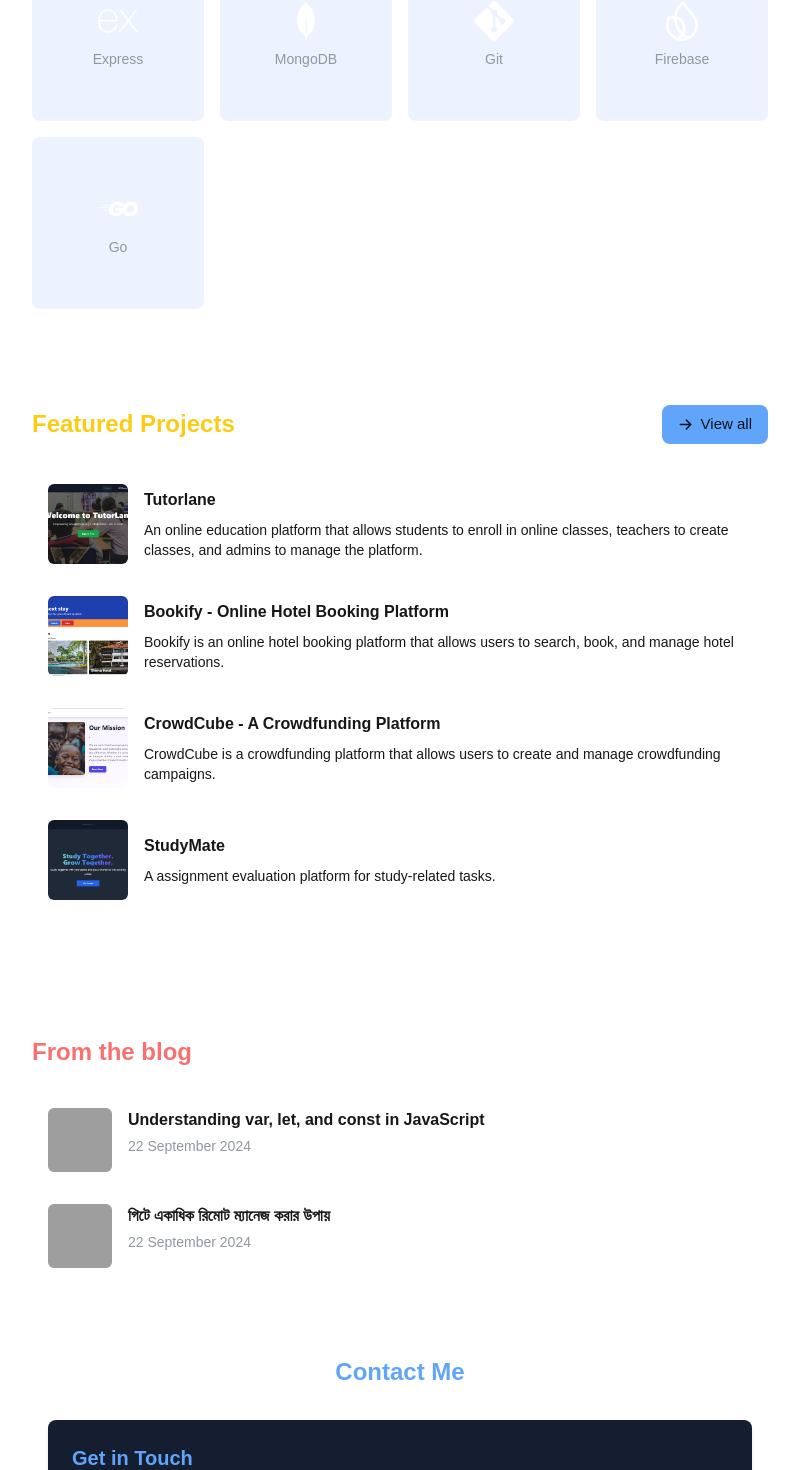
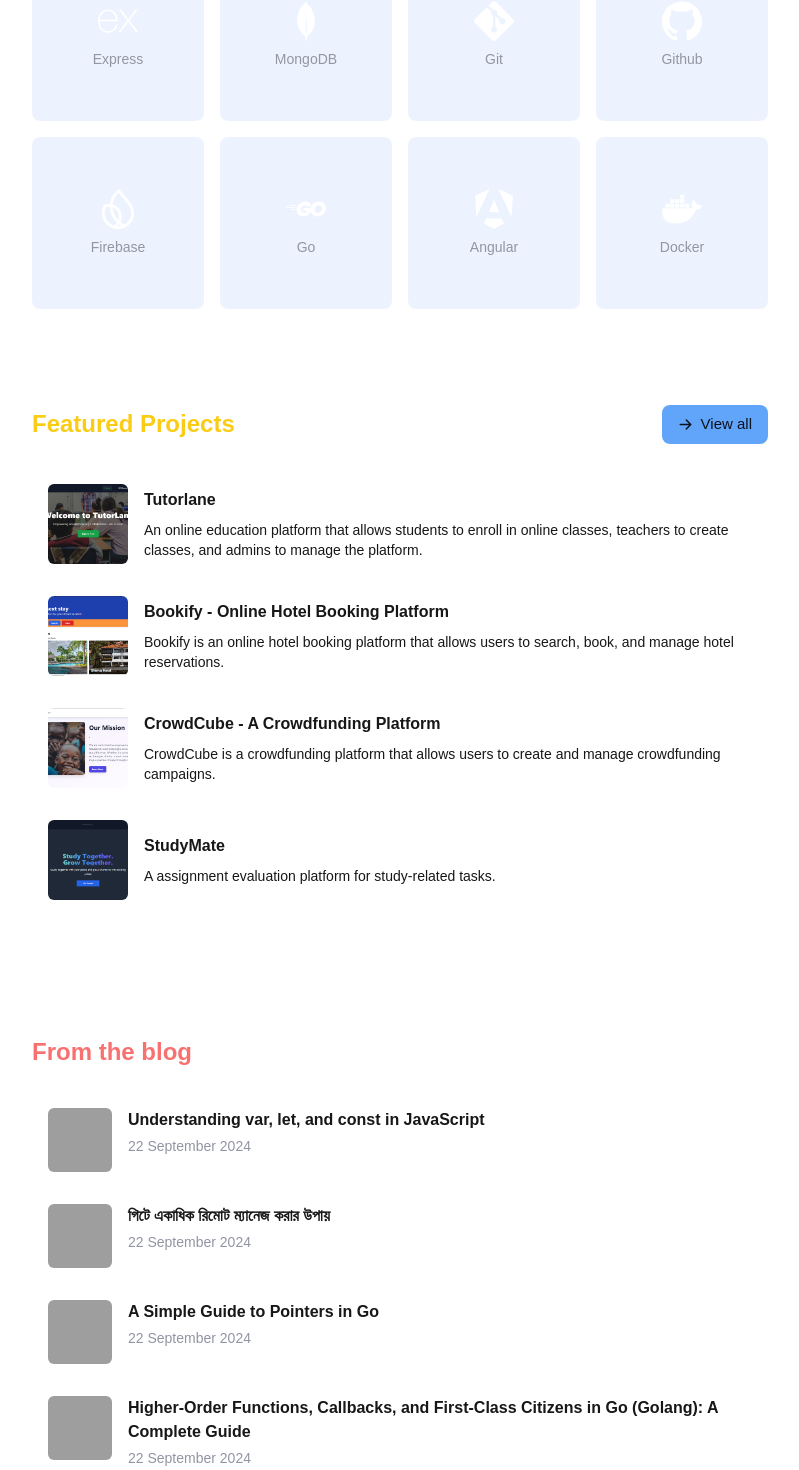
Before and after one commit to Fahim047/fifolio, a Next.js app: page / in a window 1280 px wide. Shown: the part 956-2426 px from the top of the page, without its empty margins (240-1039 px from the left). Built offline with nearby package versions, Linux system fonts and the light colour scheme; grey boxes are pictures that could not be loaded.

Commit message:
✨ update resume, blogs, skills

```diff
--- a/components/Banner.tsx
+++ b/components/Banner.tsx
@@ -19,8 +19,8 @@ const Banner = () => {
 				<div className="space-y-2">
 					<p className="font-bold">
 						Passionate full-stack web developer with a huge love for{' '}
-						<span className="text-yellow-300 font-bold">JavaScript.</span>
-						{/* and{' '}<span className="text-blue-300">Golang</span>. */}
+						<span className="text-yellow-300 font-bold">JavaScript </span>
+						and <span className="text-blue-300">Go</span>.
 					</p>
 					<p>
 						I create modern, responsive and high-performance applications using
--- a/components/Footer.tsx
+++ b/components/Footer.tsx
@@ -19,8 +19,8 @@ const Footer = () => {
 					</Link>
 					<p className="text-secondary">
 						Passionate full-stack web developer with a huge love for{' '}
-						<span className="text-yellow-300 font-bold">JavaScript.</span>
-						{/* and Golang. */}
+						<span className="text-yellow-300 font-bold">JavaScript </span>
+						and <span className="text-blue-300">Go</span>.
 					</p>
 					<SocialLinks />
 				</div>
--- a/components/SkillsSection.tsx
+++ b/components/SkillsSection.tsx
@@ -3,10 +3,13 @@
 import React from 'react';
 import { IconType } from 'react-icons';
 import {
+	SiAngular,
 	SiCss3,
+	SiDocker,
 	SiExpress,
 	SiFirebase,
 	SiGit,
+	SiGithub,
 	SiGo,
 	SiHtml5,
 	SiJavascript,
@@ -36,9 +39,11 @@ const skills: Skill[] = [
 	{ name: 'MongoDB', icon: SiMongodb },
 	// { name: 'Sass', icon: SiSass },
 	{ name: 'Git', icon: SiGit },
+	{ name: 'Github', icon: SiGithub },
 	{ name: 'Firebase', icon: SiFirebase },
 	{ name: 'Go', icon: SiGo },
-	// { name: 'Docker', icon: SiDocker },
+	{ name: 'Angular', icon: SiAngular },
+	{ name: 'Docker', icon: SiDocker },
 ];
 
 const SkillsSection: React.FC = () => {
--- a/data/data.json
+++ b/data/data.json
@@ -183,6 +183,30 @@
 			"date": "2024-10-18",
 			"tags": ["Git", "Github", "Version Control"],
 			"link": "https://fif.hashnode.dev/manage-multiple-remote-repo-in-git-bangla"
+		},
+		{
+			"id": 4,
+			"title": "A Simple Guide to Pointers in Go",
+			"description": "পয়েন্টার (Pointer) হচ্ছে এমন একটি ভেরিয়েবল, যা অন্য একটি ভেরিয়েবলের মেমরি এড্রেস ধরে রাখে। সহজ ভাষায়, এটি মেমরির রেফারেন্স রাখে এবং এর মাধ্যমে মূল ডাটা নিয়ে কাজ করা যায়।",
+			"thumbnail": "https://cdn.hashnode.com/res/hashnode/image/upload/v1742575767912/6e01e518-5f67-4fde-bc6c-92809d779972.png?w=1600&h=840&fit=crop&crop=entropy&auto=compress,format&format=webp",
+			"date": "2025-03-21",
+			"tags": ["Go", "Pointers", "Memory Management"],
+			"link": "https://fif.hashnode.dev/a-simple-guide-to-pointers-in-golang"
+		},
+		{
+			"id": 4,
+			"title": "Higher-Order Functions, Callbacks, and First-Class Citizens in Go (Golang): A Complete Guide",
+			"description": "Hello readers! Today, we’re diving into some fundamental concepts of Go (Golang) that are not only essential for mastering the language but also widely applicable in other programming languages. Whether you’re a beginner or an experienced developer, understanding these concepts will help you write more flexible, reusable, and efficient code. Let’s get started!",
+			"thumbnail": "https://cdn.hashnode.com/res/hashnode/image/upload/v1739033396744/3e9494db-1c53-4ace-a243-2a2c25ee8801.png?w=1600&h=840&fit=crop&crop=entropy&auto=compress,format&format=webp",
+			"date": "2025-02-08",
+			"tags": [
+				"Go",
+				"First Order Functions",
+				"Higher Order Functions",
+				"First Class Citizens",
+				"Callback Functions"
+			],
+			"link": "https://fif.hashnode.dev/higher-order-functions-callbacks-and-first-class-citizens-in-go-golang-a-complete-guide"
 		}
 	],
 	"featuredProjects": [
```
Also changed, not shown: package.json (+6 -6 lines), 2 other files (tests, documents, lock files or other folders).
